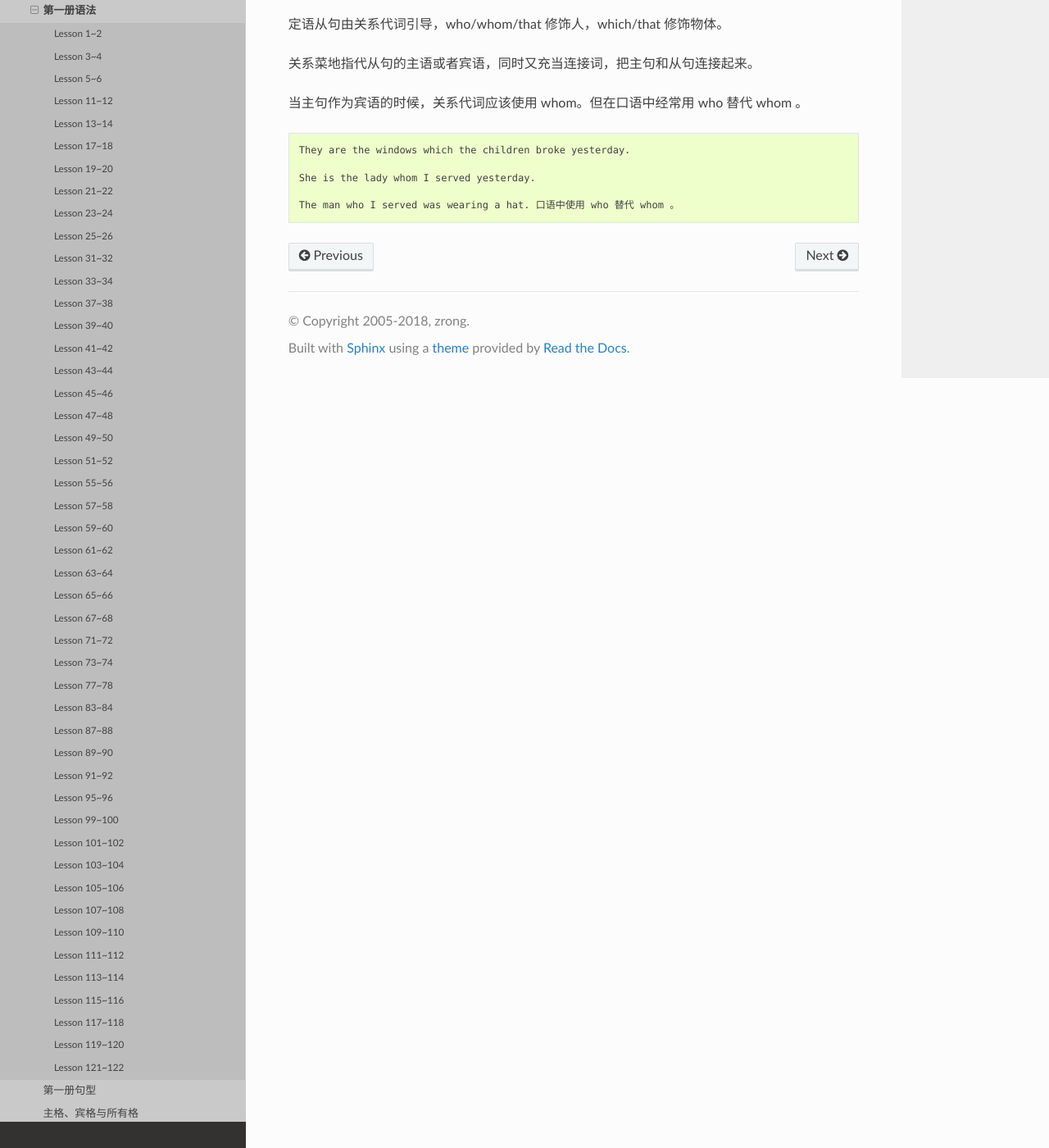
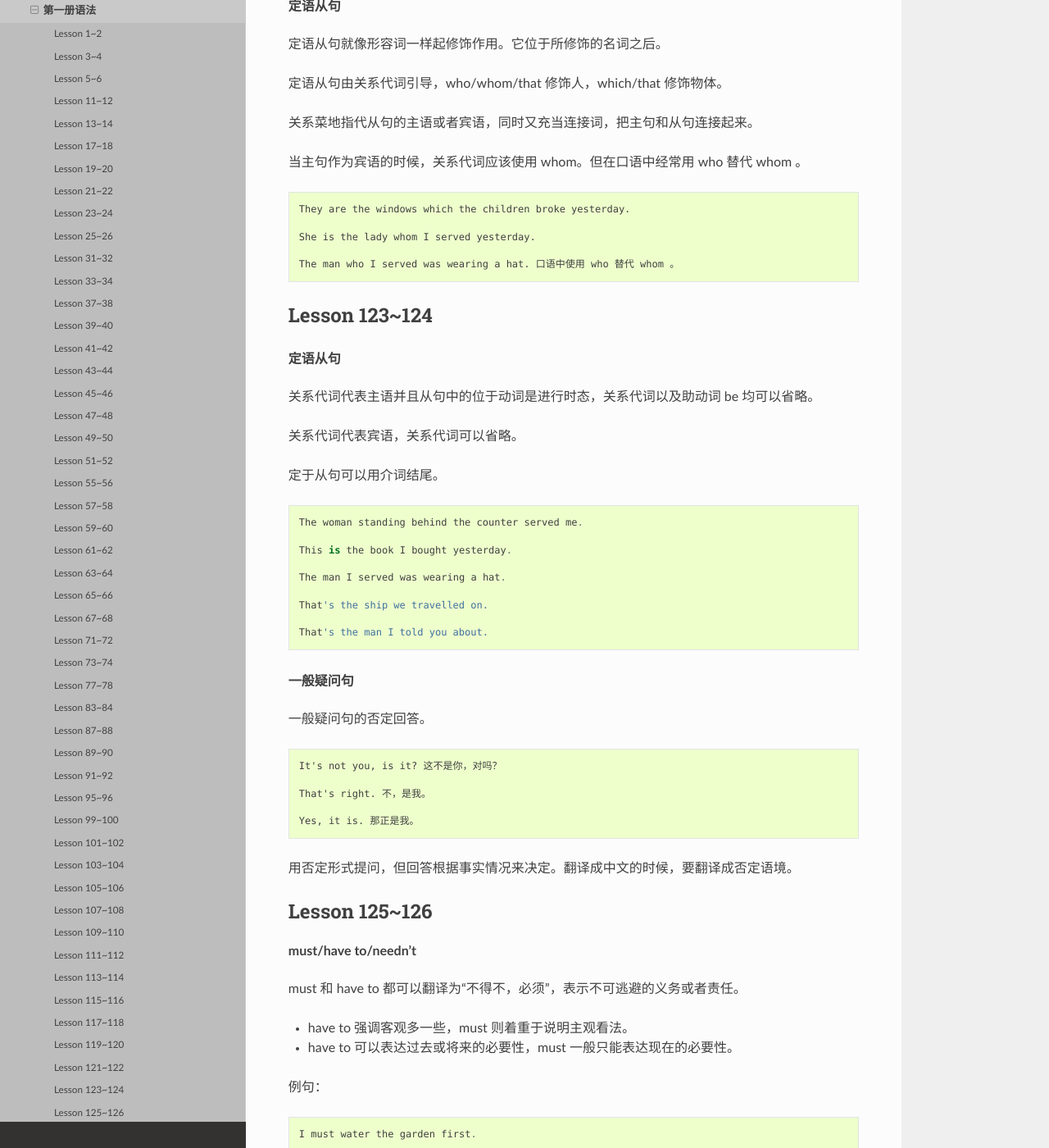
Before and after one commit to zrong/wiki, a Sphinx documentation site: the page built from source/lang/nce/1grammar.rst, in a window 1280 px wide and 1400 px high, scrolled down 22865 px. Shown: the whole window at 82% size. Built offline with Sphinx 7.4.7 and the Read the Docs theme 2.0.0, drawn with Linux system fonts in a browser that asks for light colours; some of the changed text lies outside the part shown.

Commit message:
update 127-128

```diff
--- a/source/lang/nce/1grammar.rst
+++ b/source/lang/nce/1grammar.rst
@@ -656,8 +656,9 @@
 Lesson 95~96
 ================
 
-had better 与 must
+.. glossary::
 
+    had better 与 must
 
 had better 表示“最好还是”，“最好”，表达某种程度的忠告或者建议。
 
@@ -1034,3 +1035,94 @@
     She is the lady whom I served yesterday.
 
     The man who I served was wearing a hat. 口语中使用 who 替代 whom 。
+
+Lesson 123~124
+================
+
+.. glossary::
+
+    定语从句
+
+关系代词代表主语并且从句中的位于动词是进行时态，关系代词以及助动词 be 均可以省略。
+
+关系代词代表宾语，关系代词可以省略。
+
+定于从句可以用介词结尾。 ::
+
+    The woman standing behind the counter served me.
+
+    This is the book I bought yesterday.
+
+    The man I served was wearing a hat.
+
+    That's the ship we travelled on.
+
+    That's the man I told you about.
+
+.. glossary::
+
+    一般疑问句
+
+一般疑问句的否定回答。 ::
+
+    It's not you, is it? 这不是你，对吗？
+
+    That's right. 不，是我。
+
+    Yes, it is. 那正是我。
+
+用否定形式提问，但回答根据事实情况来决定。翻译成中文的时候，要翻译成否定语境。
+
+Lesson 125~126
+================
+
+.. glossary::
+
+    must/have to/needn't
+
+must 和 have to 都可以翻译为“不得不，必须”，表示不可逃避的义务或者责任。
+
+- have to 强调客观多一些，must 则着重于说明主观看法。
+
+- have to 可以表达过去或将来的必要性，must 一般只能表达现在的必要性。
+
+例句： ::
+
+    I must water the garden first.
+
+    Last summer it was very dry. I had to water it every day.
+
+用 must 提问，只能用 needn't 来表达否定的回答。needn't 可以理解为 have to 的否定回答。
+
+``needn't(dont't need to)`` 和 ``don't have to`` 都表示不必要，
+而 ``mustn't`` 却表示绝对禁止，在说话人看来没有选择余地。查看例句： ::
+
+
+    Must hse leve early? She needn't leave early.
+
+    Do you have to take a taxi? I don't have to/need to take a taxi.
+
+
+Lesson 127~128
+================
+
+.. glossary::
+
+    must 和 can't
+
+表示猜测和推断。一般和 be 连用。
+肯定的推断使用 must be ，否定的推断使用 can't be。
+不用 mustn't。 ::
+
+    It must be Karen Marsh.
+
+    It can't be.
+
+
+.. glossary::
+
+    同位语
+
+反身代词作为主语 I 的同位语，加强语气。 ::
+
+    I'm not more then twenty-nine myself.
--- a/source/lang/nce/index.rst
+++ b/source/lang/nce/index.rst
@@ -24,3 +24,4 @@
    time-and-date
    number-and-ordinal
    some-plenty
+   can-must-haveto-need-do
```
Also changed, not shown: source/lang/nce/1sentence.rst (+25 -0 lines), source/lang/nce/1vocabulary.rst (+28 -0 lines), source/lang/nce/can-must-haveto-need-do.rst (added, +16 -0 lines).
